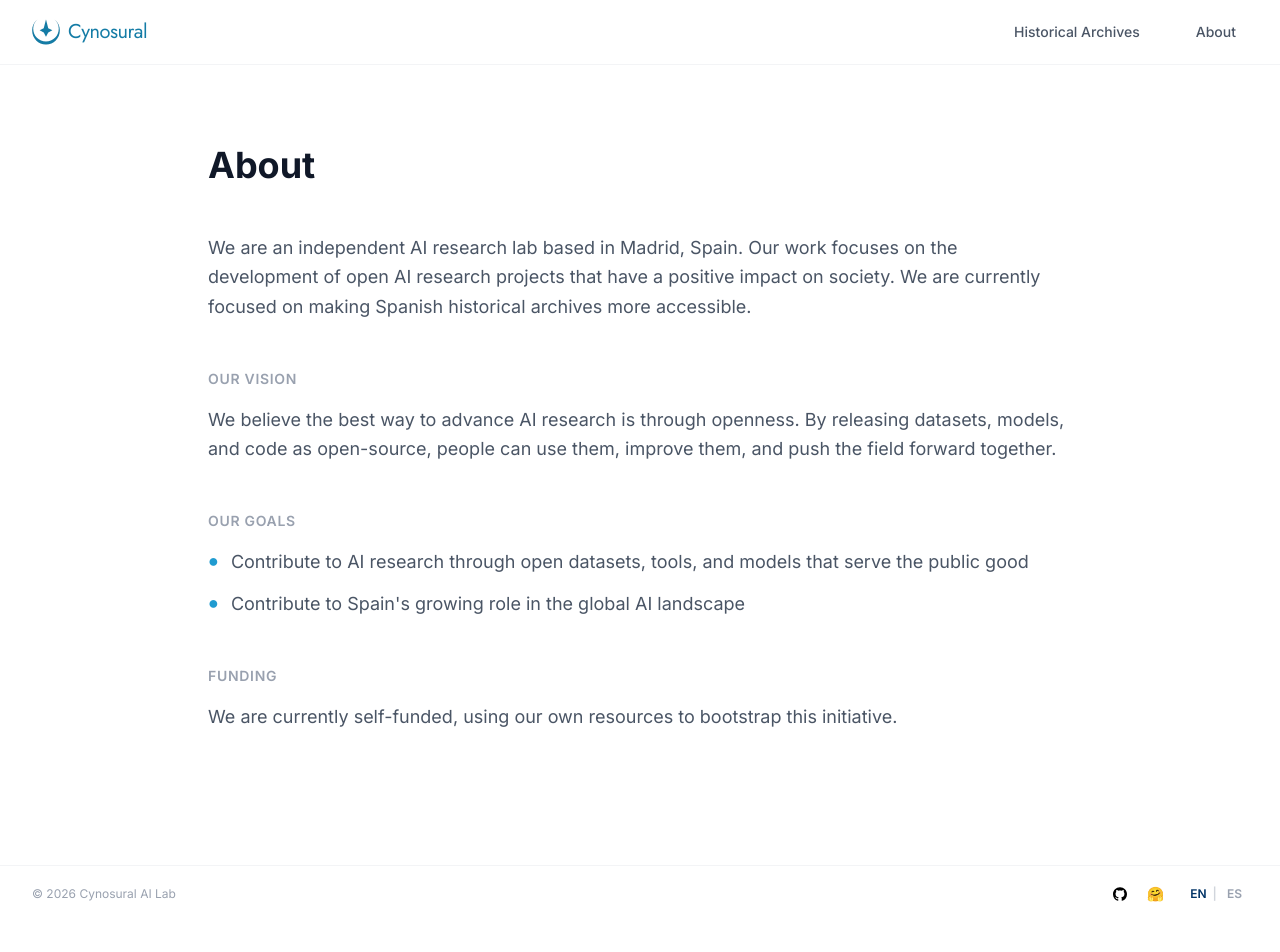
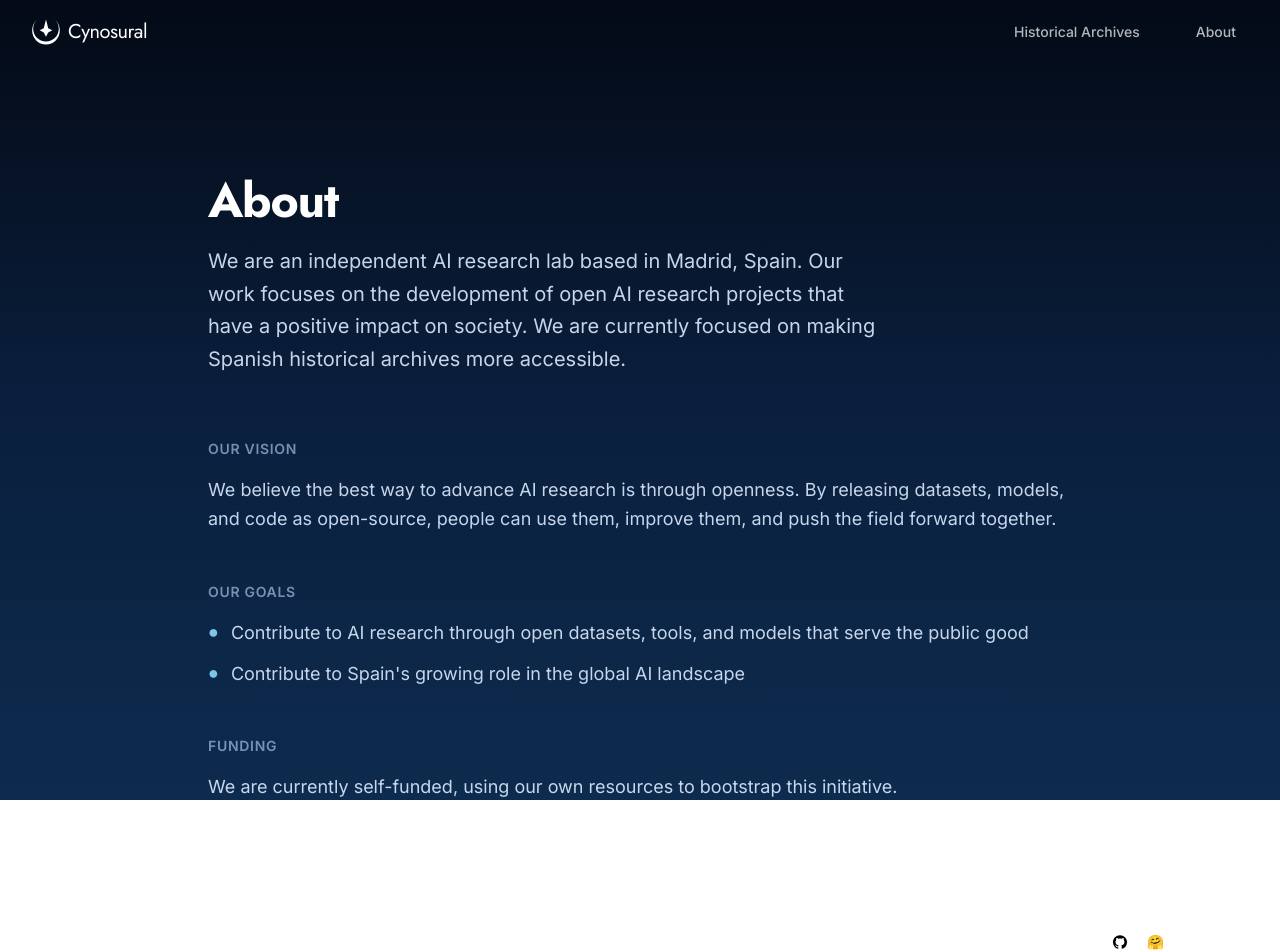
Before and after one commit to cynosural-ai/cynosural-ai.github.io, a Next.js app: page /about in a window 1280 px wide. Shown: the top 952 px of the page. Before the commit the page ends 922 px from the top, so only its background shows below. Built offline with nearby package versions, Linux system fonts and the light colour scheme.

Commit message:
Aboout page in Polaris style

```diff
--- a/src/app/about/page.tsx
+++ b/src/app/about/page.tsx
@@ -6,33 +6,39 @@ export default function About() {
   const t = useTranslation("about");
 
   return (
-    <div className="bg-white min-h-screen">
-      <div className="max-w-4xl mx-auto px-4 py-20">
-        <h1 className="text-4xl font-bold mb-12 text-gray-900">{t.title}</h1>
+    <div className="min-h-screen">
+      {/* Full-viewport night sky: a fixed layer behind everything, so it also
+          shows through the transparent navbar and footer instead of the white
+          body background. */}
+      <div
+        className="fixed inset-0 -z-10 bg-gradient-to-b from-[#040a16] via-[#0a1f3d] to-[#0d2b4e]"
+        aria-hidden
+      />
+
+      <div className="max-w-4xl mx-auto px-4 py-20 md:py-28">
+        <h1 className="font-jost text-4xl md:text-5xl font-bold tracking-tight text-white mb-5">
+          {t.title}
+        </h1>
+        <p className="text-lg md:text-xl text-blue-100/90 leading-relaxed max-w-2xl mb-16">
+          {t.intro}
+        </p>
 
         <div className="space-y-12">
-          {/* About Section */}
-          <section>
-            <p className="text-lg text-gray-600 leading-relaxed">
-              {t.intro}
-            </p>
-          </section>
-
           {/* Vision Section */}
           <section>
-            <h2 className="text-sm font-semibold tracking-wider text-gray-400 uppercase mb-4">{t.vision.heading}</h2>
-            <p className="text-lg text-gray-600 leading-relaxed">
+            <h2 className="text-sm font-semibold tracking-wider text-blue-200/60 uppercase mb-4">{t.vision.heading}</h2>
+            <p className="text-lg text-blue-100/90 leading-relaxed">
               {t.vision.body}
             </p>
           </section>
 
           {/* Goals Section */}
           <section>
-            <h2 className="text-sm font-semibold tracking-wider text-gray-400 uppercase mb-4">{t.goals.heading}</h2>
-            <ul className="text-lg text-gray-600 space-y-3 list-none pl-0">
+            <h2 className="text-sm font-semibold tracking-wider text-blue-200/60 uppercase mb-4">{t.goals.heading}</h2>
+            <ul className="text-lg text-blue-100/90 space-y-3 list-none pl-0">
               {t.goals.items.map((item, i) => (
                 <li key={i} className="flex items-start gap-3">
-                  <span className="text-[#209BD0] flex-shrink-0 leading-[1.75rem]">●</span>
+                  <span className="text-[#7cc7e8] flex-shrink-0 leading-[1.75rem]">●</span>
                   <span className="leading-relaxed">{item}</span>
                 </li>
               ))}
@@ -41,8 +47,8 @@ export default function About() {
 
           {/* Funding Section */}
           <section>
-            <h2 className="text-sm font-semibold tracking-wider text-gray-400 uppercase mb-4">{t.funding.heading}</h2>
-            <p className="text-lg text-gray-600 leading-relaxed">
+            <h2 className="text-sm font-semibold tracking-wider text-blue-200/60 uppercase mb-4">{t.funding.heading}</h2>
+            <p className="text-lg text-blue-100/90 leading-relaxed">
               {t.funding.body}
             </p>
           </section>
--- a/src/components/Footer.tsx
+++ b/src/components/Footer.tsx
@@ -8,12 +8,18 @@ import LocaleSwitcher from "@/components/LocaleSwitcher";
 
 export default function Footer() {
   const t = useTranslation("footer");
-  const isHome = usePathname() === "/";
+  const pathname = usePathname();
+  const isHome = pathname === "/";
+  const isDark = isHome || pathname === "/about";
 
   return (
     <footer
       className={clsx(
-        isHome ? "bg-transparent" : "bg-white border-t border-gray-100"
+        isHome
+          ? "bg-transparent"
+          : isDark
+            ? "bg-transparent border-t border-white/10"
+            : "bg-white border-t border-gray-100"
       )}
     >
       <div className="max-w-7xl mx-auto px-8 py-4">
@@ -21,7 +27,7 @@ export default function Footer() {
           <p
             className={clsx(
               "text-xs min-w-0 truncate",
-              isHome ? "text-white/70" : "text-gray-400"
+              isDark ? "text-white/70" : "text-gray-400"
             )}
           >
             &copy; {new Date().getFullYear()} Cynosural AI Lab
@@ -32,7 +38,7 @@ export default function Footer() {
               href="https://github.com/cynosural-ai"
               target="_blank"
               rel="noopener noreferrer"
-              className={isHome ? "text-white" : "text-gray-900"}
+              className={isDark ? "text-white" : "text-gray-900"}
               aria-label={t.resources.github}
             >
               <Image src="/github.svg" alt="" width={14} height={14} className="flex-shrink-0" />
@@ -46,7 +52,7 @@ export default function Footer() {
             >
               <span role="img" aria-label={t.resources.huggingFace}>🤗</span>
             </a>
-            <LocaleSwitcher onDark={isHome} ariaLabel={t.langToggle.selectLanguage} />
+            <LocaleSwitcher onDark={isDark} ariaLabel={t.langToggle.selectLanguage} />
           </div>
         </div>
       </div>
--- a/src/components/Navbar.tsx
+++ b/src/components/Navbar.tsx
@@ -13,6 +13,7 @@ export default function Navbar() {
   const [isOpen, setIsOpen] = useState(false);
   const pathname = usePathname();
   const isHome = pathname === "/";
+  const isDark = isHome || pathname === "/about";
   const t = useTranslation("navbar");
 
   const navigation = [
@@ -23,8 +24,10 @@ export default function Navbar() {
   return (
     <nav
       className={clsx(
-        "sticky top-0 z-50 border-b",
-        isHome ? "bg-transparent border-transparent" : "bg-white border-gray-100"
+        "border-b z-50",
+        isDark
+          ? "bg-transparent border-transparent"
+          : "bg-white border-gray-100 sticky top-0"
       )}
     >
       <div className="max-w-7xl mx-auto px-4 sm:px-6 lg:px-8">
@@ -34,13 +37,20 @@ export default function Navbar() {
             <div className="flex items-center">
               <Link href="/" className="flex-shrink-0 flex items-center gap-2">
                 <Image
-                  src="/blue.svg"
+                  src={isDark ? "/polaris.svg" : "/blue.svg"}
                   alt="Cynosural"
                   width={28}
                   height={28}
                   priority
                 />
-                <span className="font-jost text-xl text-[#147ca6] tracking-tight">Cynosural</span>
+                <span
+                  className={clsx(
+                    "font-jost text-xl tracking-tight",
+                    isDark ? "text-white" : "text-[#147ca6]"
+                  )}
+                >
+                  Cynosural
+                </span>
               </Link>
             </div>
           )}
@@ -53,7 +63,7 @@ export default function Navbar() {
                 href={item.href}
                 className={clsx(
                   "px-3 py-2 rounded-md text-sm font-medium transition-colors",
-                  isHome
+                  isDark
                     ? "text-white/70 hover:text-white"
                     : "text-gray-600 hover:text-[#209BD0]"
                 )}
@@ -69,7 +79,7 @@ export default function Navbar() {
               onClick={() => setIsOpen(!isOpen)}
               className={clsx(
                 "inline-flex items-center justify-center p-2 rounded-md focus:outline-none focus:ring-2 focus:ring-inset focus:ring-blue-500",
-                isHome
+                isDark
                   ? "text-white/80 hover:text-white hover:bg-white/10"
                   : "text-gray-400 hover:text-gray-500 hover:bg-gray-100"
               )}
@@ -93,7 +103,7 @@ export default function Navbar() {
             transition={{ duration: 0.2 }}
             className={clsx(
               "fixed inset-0 z-50 md:hidden flex flex-col",
-              isHome
+              isDark
                 ? "bg-[#0a1f3d]/95 backdrop-blur-md"
                 : "bg-white"
             )}
@@ -102,7 +112,7 @@ export default function Navbar() {
               <span
                 className={clsx(
                   "font-jost text-xl tracking-tight",
-                  isHome ? "text-white" : "text-[#147ca6]"
+                  isDark ? "text-white" : "text-[#147ca6]"
                 )}
               >
                 Cynosural
@@ -111,7 +121,7 @@ export default function Navbar() {
                 onClick={() => setIsOpen(false)}
                 className={clsx(
                   "inline-flex items-center justify-center p-2 rounded-md",
-                  isHome
+                  isDark
                     ? "text-white/80 hover:text-white hover:bg-white/10"
                     : "text-gray-400 hover:text-gray-500 hover:bg-gray-100"
                 )}
@@ -127,7 +137,7 @@ export default function Navbar() {
                   href={item.href}
                   className={clsx(
                     "block px-4 py-3 rounded-md text-xl font-medium",
-                    isHome
+                    isDark
                       ? "text-white/70 hover:text-white hover:bg-white/10"
                       : "text-gray-700 hover:text-[#209BD0] hover:bg-gray-50"
                   )}
```
